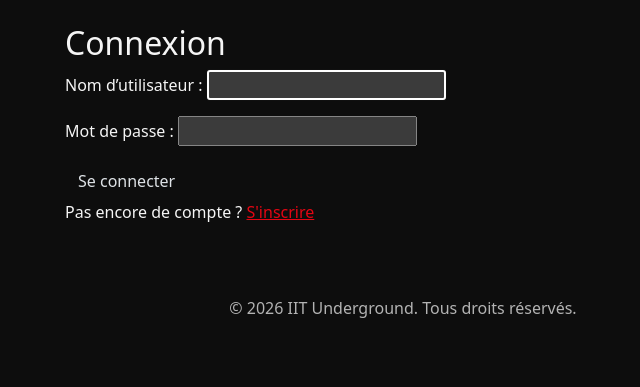
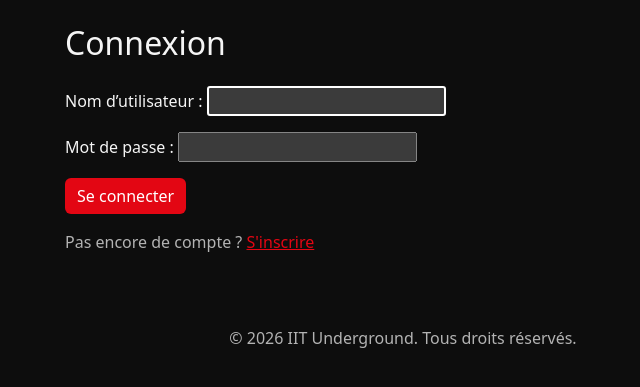
Before and after one commit to itsketii/mini-application-django, a Django app: page /connexion/ in a window 1280 px wide. Shown: the part 58-445 px from the top of the page, without its empty margins (237-877 px from the left). Run offline with Django 5.2, Linux system fonts and the light colour scheme.

Commit message:
Amélioration de la mise en forme des formulaires de connexion, création et modification

```diff
--- a/iit_underground/templates/iit_underground/connexion.html
+++ b/iit_underground/templates/iit_underground/connexion.html
@@ -1,12 +1,12 @@
 {% extends "iit_underground/base.html" %}
 {% block content %}
-<h2>Connexion</h2>
+<h2 class="mb-4">Connexion</h2>
 <form method="post">
-  {% csrf_token %} {{ form.as_p }}
-  <button class="btn" type="submit">Se connecter</button>
+    {% csrf_token %}
+    {{ form.as_p }}
+    <button class="btn btn-scandale" type="submit">Se connecter</button>
 </form>
-<p class="muted">
-  Pas encore de compte ?
-  <a href="{% url 'iit_underground:inscription' %}" style="color: #e30613">S'inscrire</a>
+<p class="text-muted-custom mt-3">
+    Pas encore de compte ? <a href="{% url 'iit_underground:inscription' %}" class="text-link">S'inscrire</a>
 </p>
 {% endblock %}
```
Also changed, not shown: iit_underground/templates/iit_underground/creer.html (+7 -5 lines), iit_underground/templates/iit_underground/modifier.html (+7 -7 lines).
